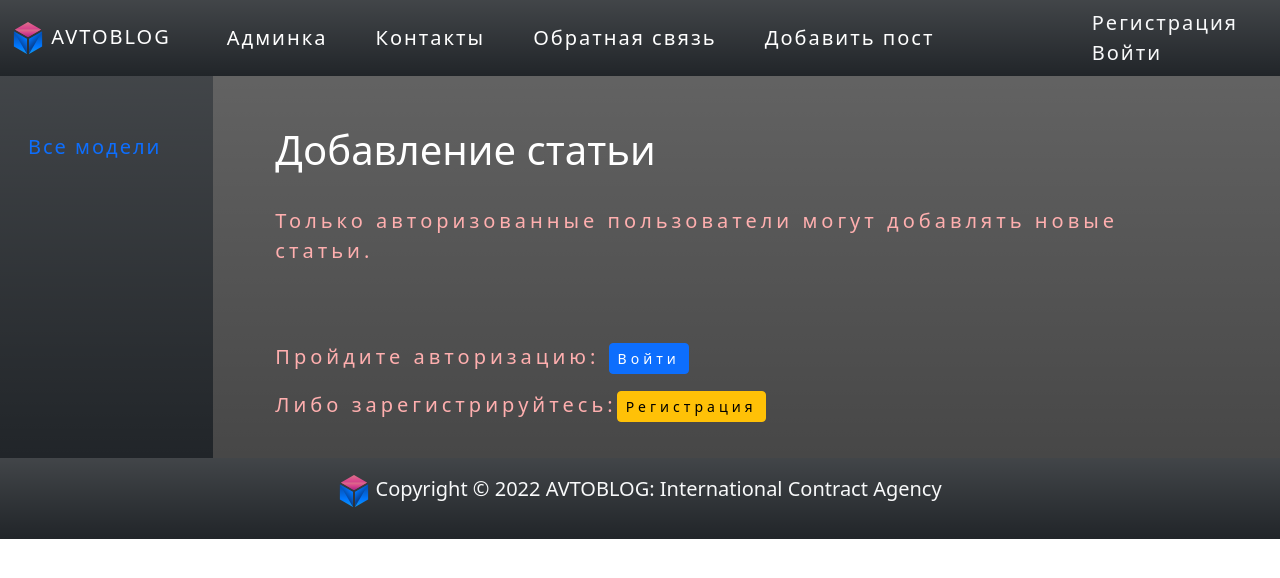
After one commit to Mello134/avtoblog, a Django app: page /add_post/ in a window 1280 px wide. The commit adds this page. Shown: the top 578 px of the page. Run offline with Django 4.2, Linux system fonts and the light colour scheme.

Commit message:
'Добавление-постов_оптимизация'

```diff
--- a/account/urls.py
+++ b/account/urls.py
@@ -5,4 +5,5 @@ urlpatterns = [
     path('login/', LoginUser.as_view(), name='login'),
     path('logout/', logout_user, name='logout'),
     path('register/', RegisterUser.as_view(), name='register'),
+    path('profile/', show_profile, name='profile'),
 ]
--- /dev/null
+++ b/blog/forms.py
@@ -0,0 +1,15 @@
+from django import forms
+from blog.models import *
+
+
+class CarAddForm(forms.ModelForm):
+    class Meta:
+        model = Car  # наша модель
+        # поля отображаемые в форме
+        fields = ['title', 'slug', 'content', 'tth', 'photo', 'cat']
+        widgets = {
+            'title': forms.TextInput(attrs={'class': 'form-input'}),
+
+            'content': forms.Textarea(attrs={'cols': 60, 'rows': 6}),
+            'tth': forms.Textarea(attrs={'cols': 60, 'rows': 3}),
+        }
--- a/blog/models.py
+++ b/blog/models.py
@@ -9,7 +9,7 @@ class Car(models.Model):
     slug = models.SlugField(max_length=255, unique=True, db_index=True, verbose_name='URL')
     content = models.TextField(blank=True,
                                verbose_name='Текст статьи')  # текстовое поле без ограничений, blank=True - поле может быть пустым
-    tth = models.TextField(blank=True, verbose_name='Технические характеристики авто')
+    tth = models.TextField(blank=True, verbose_name='Характеристики')
     photo = models.ImageField(upload_to='photos/%Y/%m', verbose_name='Фото')  # загружать будем в photos/год/месяц
     time_create = models.DateTimeField(auto_now_add=True, verbose_name='Время создания')
     time_update = models.DateTimeField(auto_now=True, verbose_name='Время изменения')
--- a/blog/static/blog/css/styles.css
+++ b/blog/static/blog/css/styles.css
@@ -67,6 +67,14 @@
     letter-spacing: .2em;/*межбуквенное расстояние*/
 }
 
+.form-error{
+    list-style: none;
+    padding: 0;
+    color: rgb(255, 175, 175);
+    font-size: 20px;
+    letter-spacing: .2em;/*межбуквенное расстояние*/
+}
+
 .form-button {
     min-width: 200px;
     font-size: 16px;
--- /dev/null
+++ b/blog/templates/blog/add_post.html
@@ -0,0 +1,55 @@
+{% extends 'blog/base.html' %}
+
+
+{% block title %}
+	{{ title }}
+{% endblock %}
+
+
+{% block content %}
+
+
+
+
+<h1>{{ title }}</h1><br>
+
+<!-- если пользователь залогиненый -->
+{% if request.user.is_authenticated %}
+
+<form action="{%  url 'add_post' %}" method="post" enctype="multipart/form-data">
+	{% csrf_token %}
+
+	<div class="form-error">{{ form.non_field_errors }}</div>
+
+	{% for f in form %}
+
+	<p><label class="form-label" for="{{ f.id_for_label }}">{{ f.label }}:</label>{{ f }}</p>
+
+	<div class="form-error">{{ f.errors }}</div>
+
+	{% endfor %}
+
+	<button type="submit" class="btn btn-primary btn-lg">
+		Сохранить запись
+	</button>
+</form>
+
+{% else %}
+
+
+<div class="form-error">
+	<p>Только авторизованные пользователи могут добавлять новые статьи.</p>
+	<br><br>
+	<p>
+		Пройдите авторизацию: <a href="{% url 'login' %}" class="btn btn-primary btn-sm">Войти</a>
+	</p>
+	<p>
+		Либо зарегистрируйтесь:<a href="{% url 'register' %}" class="btn btn-warning btn-sm">Регистрация</a>
+
+	</p>
+</div>
+
+{% endif %}
+
+
+{% endblock %}
--- a/blog/templates/blog/base.html
+++ b/blog/templates/blog/base.html
@@ -4,9 +4,6 @@
 <head>
 	<meta charset="utf-8">
 	<meta name="viewport" content="width=device-width, initial-scale=1">
-
-
-
 
 	<!-- ссыылка BOOTSTRAP CSS -->
 	<link href="https://cdn.jsdelivr.net/npm/bootstrap@5.2.3/dist/css/bootstrap.min.css" rel="stylesheet" integrity="sha384-rbsA2VBKQhggwzxH7pPCaAqO46MgnOM80zW1RWuH61DGLwZJEdK2Kadq2F9CUG65" crossorigin="anonymous">
@@ -22,70 +19,15 @@
 </head>
 <body>
 
-	<nav class="navbar navbar-expand-xl navbar-dark bg-dark bg-gradient text_nav">
-	  <div class="container-fluid">
-	    <a class="navbar-brand" href="/">
-	    	<img src="{% static 'blog/images/1.png' %}">
-	    	AVTOBLOG
-		</a>
+	{% include 'blog/navbar.html' %}
 
-	    <button class="navbar-toggler" type="button" data-bs-toggle="collapse" data-bs-target="#navbarText" aria-controls="navbarText" aria-expanded="false" aria-label="Toggle navigation">
-
-	    <span class="navbar-toggler-icon"></span>
-	    </button>
-	    <div class="collapse navbar-collapse" id="navbarText" >
-	      <ul class="navbar-nav me-auto mb-2 ps-3 mb-lg-0">
-	        <li class="nav-item mx-3">
-	          <a class="nav-link active" aria-current="page" href="http://127.0.0.1:8000/admin/"> Админка </a>
-	        </li>
-	        <li class="nav-item mx-3">
-	          <a class="nav-link active" href="#"> Контакты </a>
-	        </li>
-	        <li class="nav-item mx-3">
-	          <a class="nav-link active" href="#"> Обратная связь </a>
-	        </li>
-	        <li class="nav-item mx-3">
-	          <a class="nav-link active" href="#"> Добавить пост </a>
-	        </li>
+	<div class="container-fluid ">
+		<div class="row">
 
 
-
-	      </ul>
-
-	      	<span class="nav-text text-light">
-
-	      		<!-- если пользователь залогиненый -->
-	      		{% if request.user.is_authenticated %}
-	      		<span class="text-info" style="letter-spacing: .2em; font-size: 20px;">{{ user.username }} </span> <a class="nav-link active text-warning" href="{% url 'logout' %}">Выйти</a>
-
-	      		<!-- иначе пользователь незалогинен -->
-	      		{% else %}
-		      	<a class="nav-link active" href="{% url 'register' %}">Регистрация</a>
-		      	<a class="nav-link active" href="{% url 'login' %}">Войти</a>
-		      	{% endif %}
-
-	      	</span>
+			{% include 'blog/sidebar.html' %}
 
 
-<!-- 		      <span class="nav-item d-flex ">
-		      	<ul>
-		      		<li class="nav-item">
-		      			<a class="nav-link active" href="{% url 'register' %}">Регистрация</a>
-		      		</li>
-		      		<li class="nav-item">
-		      			<a class="nav-link active" href="{% url 'login' %}">Войти</a>
-		    		</li>
-		      	</ul>
-		      </span> -->
-		    </li>
-	    </div>
-	  </div>
-	</nav>
-
-
-	{% include 'blog/sidebar.html' %}
-
- <!-- bg-gradient content-all -->
 			<div class="col-lg-10 bg-gradient content-all">
 				<div class="container-fluid">
 					{% block content %}
@@ -94,26 +36,11 @@
 			</div>
 
 
+		</div> <!-- row -->
+	</div> <!-- container -->
 
 
-		<footer class="footer mt-auto py-3 bg-dark bg-gradient">
-		    <p class="lead text-center text-light">
-		    	<a href="{% url 'home' %}"><img src="{% static 'blog/images/1.png' %}"></a>
-		    	Сopyright &copy; 2022 AVTOBLOG: International Contract Agency
-		    </p>
-		</footer>
-
-	</div>
-
-
-
-
-
-
-
-
-
-
+	{% include 'blog/footer.html' %}
 
 
 
--- /dev/null
+++ b/blog/templates/blog/footer.html
@@ -0,0 +1,8 @@
+{% load static %}
+
+<footer class="footer mt-auto py-3 bg-dark bg-gradient">
+    <p class="lead text-center text-light">
+    	<a href="{% url 'home' %}"><img src="{% static 'blog/images/1.png' %}"></a>
+    	Сopyright &copy; 2022 AVTOBLOG: International Contract Agency
+    </p>
+</footer>
--- /dev/null
+++ b/blog/templates/blog/navbar.html
@@ -0,0 +1,48 @@
+{% load static %}
+<nav class="navbar navbar-expand-xl navbar-dark bg-dark bg-gradient text_nav">
+  <div class="container-fluid">
+    <a class="navbar-brand" href="/">
+    	<img src="{% static 'blog/images/1.png' %}">
+    	AVTOBLOG
+	</a>
+
+    <button class="navbar-toggler" type="button" data-bs-toggle="collapse" data-bs-target="#navbarText" aria-controls="navbarText" aria-expanded="false" aria-label="Toggle navigation">
+
+    <span class="navbar-toggler-icon"></span>
+    </button>
+    <div class="collapse navbar-collapse" id="navbarText" >
+      <ul class="navbar-nav me-auto mb-2 ps-3 mb-lg-0">
+        <li class="nav-item mx-3">
+          <a class="nav-link active" aria-current="page" href="http://127.0.0.1:8000/admin/"> Админка </a>
+        </li>
+        <li class="nav-item mx-3">
+          <a class="nav-link active" href="#"> Контакты </a>
+        </li>
+        <li class="nav-item mx-3">
+          <a class="nav-link active" href="#"> Обратная связь </a>
+        </li>
+        <li class="nav-item mx-3">
+          <a class="nav-link active" href="{% url 'add_post' %}"> Добавить пост </a>
+        </li>
+
+
+
+      </ul>
+
+      	<span class="nav-text text-light">
+
+      		<!-- если пользователь залогиненый -->
+      		{% if request.user.is_authenticated %}
+      		<span class="text-info" style="letter-spacing: .2em; font-size: 20px;">{{ user.username }} </span> <a class="nav-link active text-warning" href="{% url 'logout' %}">Выйти</a>
+
+      		<!-- иначе пользователь незалогинен -->
+      		{% else %}
+	      	<a class="nav-link active" href="{% url 'register' %}">Регистрация</a>
+	      	<a class="nav-link active" href="{% url 'login' %}">Войти</a>
+	      	{% endif %}
+
+      	</span>
+	    </li>
+    </div>
+  </div>
+</nav>
--- a/blog/templates/blog/sidebar.html
+++ b/blog/templates/blog/sidebar.html
@@ -1,6 +1,3 @@
-
-	<div class="container-fluid ">
-		<div class="row">
 <div class="col-lg-2 bg-dark bg-gradient">
 	<br><br>
 	<ul class="nav flex-column text_side" >
@@ -31,9 +28,5 @@
 	  {% endif %}
 
 	  {% endfor %}
-
-
-
-
 	</ul>
 </div>
--- a/blog/urls.py
+++ b/blog/urls.py
@@ -5,4 +5,6 @@ urlpatterns = [
     path('', show_home, name='home'),
     path('category/<slug:cat_slug>/', show_categories, name="category"),
     path('category/<slug:cat_slug>/<slug:car_slug>', show_car, name='car'),
+    path('add_post/', show_add_post, name='add_post'),
+
 ]
--- a/blog/views.py
+++ b/blog/views.py
@@ -1,4 +1,5 @@
-from django.shortcuts import render
+from django.shortcuts import render, redirect, get_object_or_404
+from .forms import CarAddForm
 from .models import *
 from django.core.paginator import Paginator
 
@@ -54,3 +55,21 @@ def show_car(request, car_slug, cat_slug):
         'car': car,
     }
     return render(request, 'blog/car.html', context=context)
+
+
+def show_add_post(request):
+    if request.method == 'POST':  # если уже введены какие-то данные
+        # request.FILES - Обязательно если есть файлы, изображения и ТД
+        form = CarAddForm(request.POST, request.FILES)  # форма = заполненная форма
+        if form.is_valid():  # проверка правильности формы, если форма заполнена правильно
+            form.save()  # сохраняет запись в БД
+            return redirect('home')  # перенаправление домой при успешном заполнении
+    else:  # если никаких данный пользователь ещё не вводил
+        form = CarAddForm()  # отображаем пустую форму для заполнения
+
+    context = {
+          'title': 'Добавление статьи',
+          'all_categories': all_categories,
+          'form': form,
+      }
+    return render(request, 'blog/add_post.html', context=context)
```
Also changed, not shown: account/templates/account/profile.html (added, +41 -0 lines), account/views.py (+16 -0 lines). Lines whose indentation alone changed are shown as unchanged.
